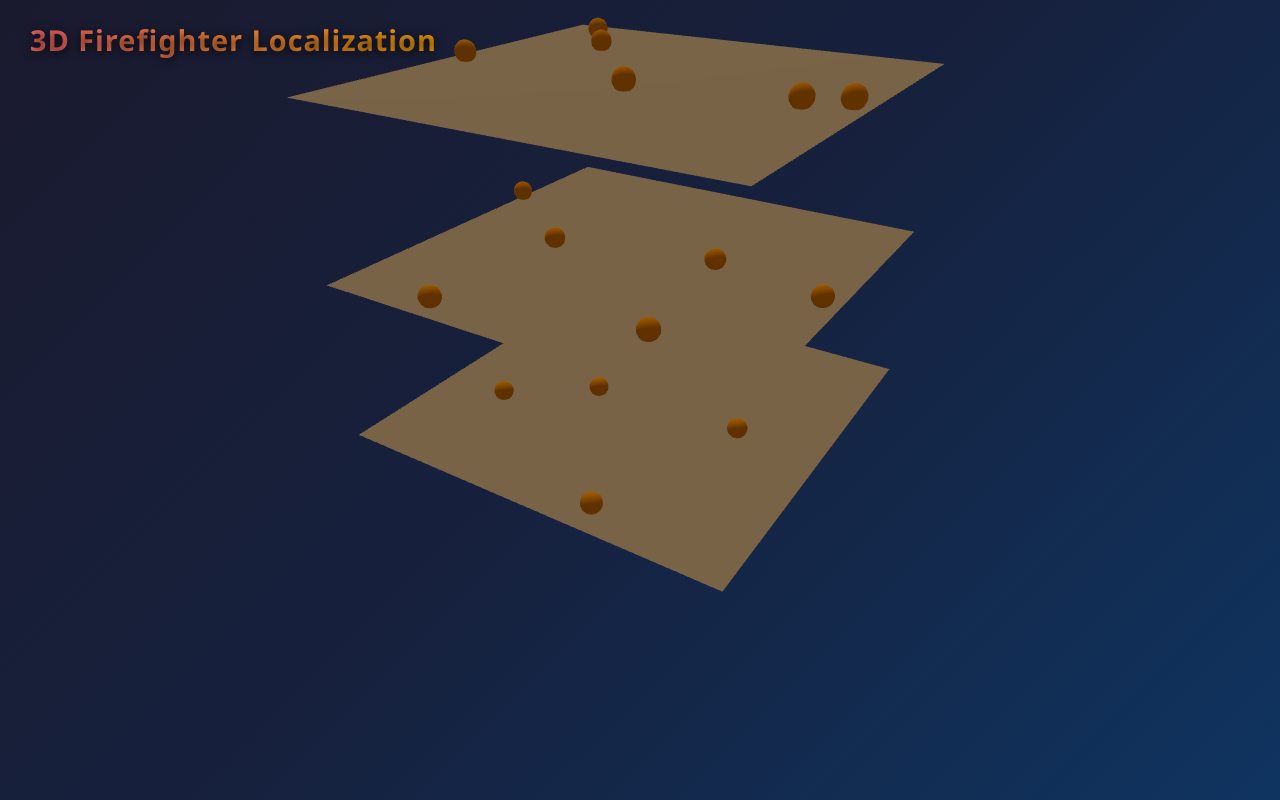
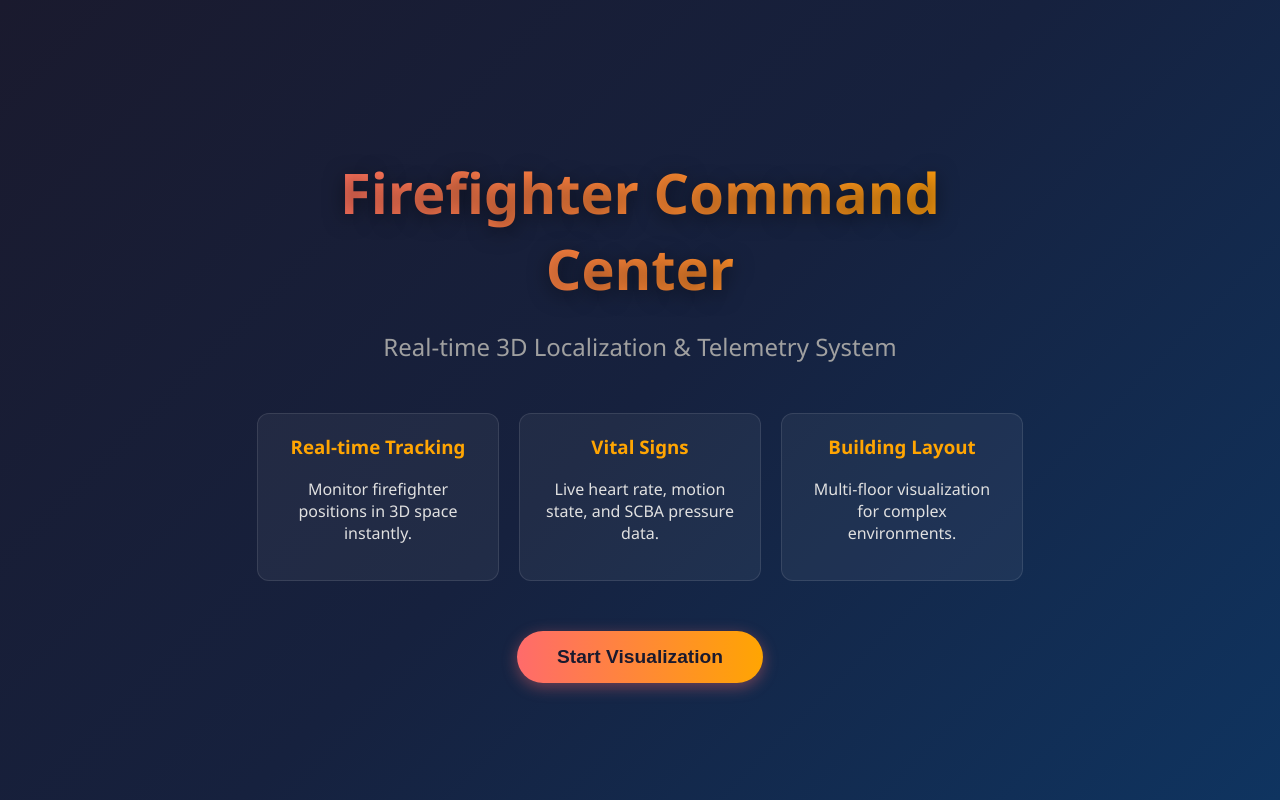
Before and after one commit to Biesiadziak/HackNation, a React (Vite) app: page / in a window 1280 px wide. Built offline with nearby package versions, Linux system fonts and the light colour scheme; no server answers.

Commit message:
test wykresu + niby dane z sim ale bez align

```diff
--- a/src/App.tsx
+++ b/src/App.tsx
@@ -1,34 +1,114 @@
 import { Canvas } from "@react-three/fiber";
-import { OrbitControls, Stars } from "@react-three/drei";
-import { useState } from "react";
+import { OrbitControls, Stars, AxesHelper, GridHelper } from "@react-three/drei";
+import { useState, useEffect } from "react";
 import Building from "./Building";
+import LandingPage from "./LandingPage";
 import "./index.css";
 
 export default function App() {
-  const [selected, setSelected] = useState<any>(null);
+  const [view, setView] = useState<'landing' | 'app'>('landing');
+  const [selectedId, setSelectedId] = useState<string | null>(null);
+  const [firefighters, setFirefighters] = useState<Record<string, any>>({});
+
+  // Calibration State
+  const [config, setConfig] = useState({
+    scale: 1,
+    swapYZ: false,
+    offsetX: 0,
+    offsetY: 0,
+    offsetZ: 0,
+    showSettings: false
+  });
+
+  useEffect(() => {
+    const ws = new WebSocket('wss://niesmiertelnik.replit.app/ws');
+
+    ws.onopen = () => console.log("Connected to WebSocket");
+    ws.onmessage = (event) => {
+        try {
+            const data = JSON.parse(event.data);
+            if (data.type === 'tag_telemetry') {
+                setFirefighters(prev => ({
+                    ...prev,
+                    [data.firefighter.id]: data
+                }));
+            }
+        } catch(e) { console.error(e); }
+    };
+
+    return () => ws.close();
+  }, []);
+
+  const selected = selectedId ? firefighters[selectedId] : null;
+
+  if (view === 'landing') {
+    return <LandingPage onStart={() => setView('app')} />;
+  }
 
   return (
     <div className="app-container">
+      <button className="back-button" onClick={() => setView('landing')}>
+        ← Go Back
+      </button>
+
+      <button
+        className="settings-button"
+        onClick={() => setConfig(p => ({...p, showSettings: !p.showSettings}))}
+      >
+        ⚙️ Settings
+      </button>
+
+      {config.showSettings && (
+        <div className="settings-panel">
+          <h3>Calibration</h3>
+          <label>
+            Scale: <input type="number" step="0.1" value={config.scale} onChange={e => setConfig({...config, scale: parseFloat(e.target.value)})} />
+          </label>
+          <label>
+            <input type="checkbox" checked={config.swapYZ} onChange={e => setConfig({...config, swapYZ: e.target.checked})} />
+            Swap Y/Z (Z-up input)
+          </label>
+          <div className="offset-inputs">
+            <label>Off X: <input type="number" value={config.offsetX} onChange={e => setConfig({...config, offsetX: parseFloat(e.target.value)})} /></label>
+            <label>Off Y: <input type="number" value={config.offsetY} onChange={e => setConfig({...config, offsetY: parseFloat(e.target.value)})} /></label>
+            <label>Off Z: <input type="number" value={config.offsetZ} onChange={e => setConfig({...config, offsetZ: parseFloat(e.target.value)})} /></label>
+          </div>
+        </div>
+      )}
+
       <h1 className="app-title">3D Firefighter Localization</h1>
 
       {/* --- 3D Scene --- */}
-      <Canvas camera={{ position: [10, 12, 16], fov: 50 }}>
+      <Canvas camera={{ position: [20, 30, 40], fov: 50 }}>
         <ambientLight intensity={0.4} />
         <pointLight position={[10, 10, 10]} intensity={1} />
         <directionalLight position={[-10, 20, -10]} intensity={0.5} />
 
-        <Building onSelect={setSelected} />
+        <axesHelper args={[5]} />
+        <gridHelper args={[100, 100]} />
+
+        <Building
+          firefighters={firefighters}
+          onSelect={setSelectedId}
+          config={config}
+        />
         <OrbitControls enablePan={true} enableZoom={true} enableRotate={true} maxPolarAngle={Math.PI / 2} />
       </Canvas>
 
       {/* --- UI Panel for firefighter vitals --- */}
       {selected && (
         <div className="info-panel">
-          <h2>Firefighter #{selected.id}</h2>
-          <p><strong>Heart Rate:</strong> <span>{selected.heartRate} bpm</span></p>
-          <p><strong>Temperature:</strong> <span>{selected.temp} °C</span></p>
-          <p><strong>O₂ Level:</strong> <span>{selected.oxygen}%</span></p>
-          <button onClick={() => setSelected(null)}>Close</button>
+          <h2>{selected.firefighter.name}</h2>
+          <p><strong>ID:</strong> <span>{selected.firefighter.id}</span></p>
+          <p><strong>Pos:</strong> <span>
+            {selected.x?.toFixed(1) ?? selected.position?.x?.toFixed(1)},
+            {selected.y?.toFixed(1) ?? selected.position?.y?.toFixed(1)},
+            {selected.z?.toFixed(1) ?? selected.position?.z?.toFixed(1)}
+          </span></p>
+          <p><strong>Heart Rate:</strong> <span>{selected.vitals?.heart_rate_bpm} bpm</span></p>
+          <p><strong>State:</strong> <span>{selected.vitals?.motion_state}</span></p>
+          <p><strong>SCBA:</strong> <span>{selected.scba?.cylinder_pressure_bar?.toFixed(0) ?? 'N/A'} bar</span></p>
+          <button onClick={() => setSelectedId(null)}>Close</button>
         </div>
       )}
     </div>
--- a/src/Building.tsx
+++ b/src/Building.tsx
@@ -1,10 +1,22 @@
 import { GroupProps } from "@react-three/fiber";
 import Firefighter from "./Firefighter";
 
-const FLOOR_SIZE = 10;
-const FLOOR_HEIGHT = 4;
+const FLOOR_SIZE = 50;
+const FLOOR_HEIGHT = 3.5;
 
-export default function Building({ onSelect }: { onSelect: (d: any) => void }) {
+interface BuildingProps {
+  onSelect: (id: string) => void;
+  firefighters: Record<string, any>;
+  config: {
+    scale: number;
+    swapYZ: boolean;
+    offsetX: number;
+    offsetY: number;
+    offsetZ: number;
+  };
+}
+
+export default function Building({ onSelect, firefighters, config }: BuildingProps) {
   const floors = [0, 1, 2];
 
   return (
@@ -16,20 +28,24 @@ export default function Building({ onSelect }: { onSelect: (d: any) => void }) {
           position={[0, i * FLOOR_HEIGHT, 0]}
         >
           <planeGeometry args={[FLOOR_SIZE, FLOOR_SIZE]} />
-          <meshStandardMaterial color="#d2b48c" side={2} />
+          <meshStandardMaterial
+            color="#d2b48c"
+            side={2}
+            transparent={true}
+            opacity={0.5}
+          />
+          <gridHelper args={[FLOOR_SIZE, 10]} rotation={[-Math.PI/2, 0, 0]} position={[0, 0, 0.1]} />
         </mesh>
       ))}
 
-      {floors.map((i) =>
-        [...Array(6)].map((_, j) => (
-          <Firefighter
-            key={`ff-${i}-${j}`}
-            floor={i}
-            id={`${i}-${j}`}
-            onSelect={onSelect}
-          />
-        ))
-      )}
+      {Object.values(firefighters).map((ff) => (
+        <Firefighter
+          key={ff.firefighter.id}
+          data={ff}
+          onSelect={() => onSelect(ff.firefighter.id)}
+          config={config}
+        />
+      ))}
     </group>
   );
 }
--- a/src/Firefighter.tsx
+++ b/src/Firefighter.tsx
@@ -1,64 +1,65 @@
+import { useRef } from "react";
+import * as THREE from "three";
 import { useFrame } from "@react-three/fiber";
-import { useRef, useState } from "react";
-import * as THREE from "three";
-
-const FLOOR_SIZE = 10;
-const FLOOR_HEIGHT = 4;
 
 export default function Firefighter({
-  id,
-  floor,
-  onSelect
+  data,
+  onSelect,
+  config
 }: {
-  id: string;
-  floor: number;
-  onSelect: (data: any) => void;
+  data: any;
+  onSelect: () => void;
+  config: {
+    scale: number;
+    swapYZ: boolean;
+    offsetX: number;
+    offsetY: number;
+    offsetZ: number;
+  };
 }) {
   const ref = useRef<THREE.Mesh>(null!);
 
-  // Random velocity
-  const vel = useRef(
-    new THREE.Vector3(
-      (Math.random() - 0.5) * 0.02,
-      0,
-      (Math.random() - 0.5) * 0.02
-    )
-  );
+  // Raw data
+  const rawX = typeof data.x === 'number' ? data.x : (data.position?.x ?? 0);
+  const rawY = typeof data.y === 'number' ? data.y : (data.position?.y ?? 0);
+  const rawZ = typeof data.z === 'number' ? data.z : (data.position?.z ?? 0);
 
-  // Initial position
-  const [position] = useState(() => [
-    (Math.random() - 0.5) * FLOOR_SIZE,
-    floor * FLOOR_HEIGHT + 0.2,
-    (Math.random() - 0.5) * FLOOR_SIZE
-  ] as [number, number, number]);
+  // Apply calibration
+  let x = rawX * config.scale;
+  let y = rawY * config.scale;
+  let z = rawZ * config.scale;
 
+  if (config.swapYZ) {
+    // If input is Z-up:
+    // Input X -> 3D X
+    // Input Y -> 3D Z (Depth)
+    // Input Z -> 3D Y (Height)
+    const tempY = y;
+    y = z;
+    z = tempY;
+  }
+
+  x += config.offsetX;
+  y += config.offsetY;
+  z += config.offsetZ;
+
+  // Smoothly interpolate position
   useFrame(() => {
-    if (!ref.current) return;
-    ref.current.position.add(vel.current);
-
-    // Bounce on edges
-    if (Math.abs(ref.current.position.x) > FLOOR_SIZE / 2)
-      vel.current.x *= -1;
-    if (Math.abs(ref.current.position.z) > FLOOR_SIZE / 2)
-      vel.current.z *= -1;
+    if (ref.current) {
+      ref.current.position.lerp(new THREE.Vector3(x, y, z), 0.1);
+    }
   });
-
-  const handleClick = () => {
-    onSelect({
-      id,
-      heartRate: Math.floor(70 + Math.random() * 30),
-      temp: (36 + Math.random() * 2).toFixed(1),
-      oxygen: Math.floor(80 + Math.random() * 20)
-    });
-  };
 
   return (
     <mesh
       ref={ref}
-      onClick={handleClick}
-      position={position}
+      position={[x, y, z]}
+      onClick={(e) => {
+        e.stopPropagation();
+        onSelect();
+      }}
     >
-      <sphereGeometry args={[0.25, 16, 16]} />
+      <sphereGeometry args={[0.4, 32, 32]} />
       <meshStandardMaterial color="orange" />
     </mesh>
   );
--- /dev/null
+++ b/src/LandingPage.tsx
@@ -0,0 +1,35 @@
+import "./index.css";
+
+interface LandingPageProps {
+  onStart: () => void;
+}
+
+export default function LandingPage({ onStart }: LandingPageProps) {
+  return (
+    <div className="landing-container">
+      <div className="landing-content">
+        <h1 className="landing-title">Firefighter Command Center</h1>
+        <p className="landing-subtitle">Real-time 3D Localization & Telemetry System</p>
+
+        <div className="landing-features">
+          <div className="feature-card">
+            <h3>Real-time Tracking</h3>
+            <p>Monitor firefighter positions in 3D space instantly.</p>
+          </div>
+          <div className="feature-card">
+            <h3>Vital Signs</h3>
+            <p>Live heart rate, motion state, and SCBA pressure data.</p>
+          </div>
+          <div className="feature-card">
+            <h3>Building Layout</h3>
+            <p>Multi-floor visualization for complex environments.</p>
+          </div>
+        </div>
+
+        <button className="start-button" onClick={onStart}>
+          Start Visualization
+        </button>
+      </div>
+    </div>
+  );
+}
--- a/src/index.css
+++ b/src/index.css
@@ -48,6 +48,177 @@ body {
 
 .info-panel h2 {
   margin-top: 0;
+  font-size: 1.4rem;
+  border-bottom: 1px solid rgba(255, 255, 255, 0.1);
+  padding-bottom: 10px;
+  margin-bottom: 15px;
+  color: #ffa502;
+}
+
+/* Landing Page Styles */
+.landing-container {
+  display: flex;
+  justify-content: center;
+  align-items: center;
+  height: 100vh;
+  width: 100vw;
+  text-align: center;
+  background: linear-gradient(135deg, #1a1a2e 0%, #16213e 50%, #0f3460 100%);
+}
+
+.landing-content {
+  max-width: 800px;
+  padding: 40px;
+}
+
+.landing-title {
+  font-size: 3.5rem;
+  margin-bottom: 10px;
+  background: linear-gradient(90deg, #ff6b6b, #ffa502);
+  -webkit-background-clip: text;
+  -webkit-text-fill-color: transparent;
+  text-shadow: 0 4px 20px rgba(0,0,0,0.5);
+}
+
+.landing-subtitle {
+  font-size: 1.5rem;
+  color: #a0a0a0;
+  margin-bottom: 50px;
+}
+
+.landing-features {
+  display: flex;
+  gap: 20px;
+  justify-content: center;
+  margin-bottom: 50px;
+}
+
+.feature-card {
+  background: rgba(255, 255, 255, 0.05);
+  padding: 20px;
+  border-radius: 12px;
+  border: 1px solid rgba(255, 255, 255, 0.1);
+  width: 200px;
+  transition: transform 0.2s;
+}
+
+.feature-card:hover {
+  transform: translateY(-5px);
+  background: rgba(255, 255, 255, 0.08);
+}
+
+.feature-card h3 {
+  color: #ffa502;
+  margin-top: 0;
+}
+
+.start-button {
+  background: linear-gradient(90deg, #ff6b6b, #ffa502);
+  border: none;
+  padding: 15px 40px;
+  font-size: 1.2rem;
+  font-weight: bold;
+  color: #1a1a2e;
+  border-radius: 30px;
+  cursor: pointer;
+  transition: transform 0.2s, box-shadow 0.2s;
+  box-shadow: 0 4px 15px rgba(255, 107, 107, 0.4);
+}
+
+.start-button:hover {
+  transform: scale(1.05);
+  box-shadow: 0 6px 20px rgba(255, 107, 107, 0.6);
+}
+
+.back-button {
+  position: absolute;
+  top: 20px;
+  right: 30px;
+  background: rgba(255, 255, 255, 0.1);
+  border: 1px solid rgba(255, 255, 255, 0.2);
+  color: #fff;
+  padding: 8px 16px;
+  border-radius: 8px;
+  cursor: pointer;
+  z-index: 20;
+  transition: background 0.2s;
+}
+
+.back-button:hover {
+  background: rgba(255, 255, 255, 0.2);
+}
+
+.settings-button {
+  position: absolute;
+  top: 20px;
+  right: 140px;
+  background: rgba(255, 255, 255, 0.1);
+  border: 1px solid rgba(255, 255, 255, 0.2);
+  color: #fff;
+  padding: 8px 16px;
+  border-radius: 8px;
+  cursor: pointer;
+  z-index: 20;
+  transition: background 0.2s;
+}
+
+.settings-button:hover {
+  background: rgba(255, 255, 255, 0.2);
+}
+
+.settings-panel {
+  position: absolute;
+  top: 70px;
+  right: 30px;
+  background: rgba(20, 20, 20, 0.95);
+  padding: 20px;
+  border-radius: 12px;
+  border: 1px solid rgba(255, 255, 255, 0.1);
+  color: #f0f0f0;
+  z-index: 30;
+  width: 250px;
+  box-shadow: 0 8px 32px rgba(0,0,0,0.5);
+}
+
+.settings-panel h3 {
+  margin-top: 0;
+  color: #ffa502;
+  border-bottom: 1px solid rgba(255,255,255,0.1);
+  padding-bottom: 10px;
+}
+
+.settings-panel label {
+  display: block;
+  margin: 10px 0;
+  font-size: 0.9rem;
+}
+
+.settings-panel input[type="number"] {
+  background: rgba(255,255,255,0.1);
+  border: 1px solid rgba(255,255,255,0.2);
+  color: white;
+  padding: 4px 8px;
+  border-radius: 4px;
+  width: 60px;
+  margin-left: 10px;
+}
+
+.offset-inputs {
+  display: grid;
+  grid-template-columns: 1fr;
+  gap: 5px;
+  margin-top: 10px;
+  background: rgba(255,255,255,0.05);
+  padding: 10px;
+  border-radius: 8px;
+}
+
+.offset-inputs label {
+  display: flex;
+  justify-content: space-between;
+  align-items: center;
+  margin: 2px 0;
+}
   font-size: 1.3rem;
   border-bottom: 1px solid rgba(255, 255, 255, 0.15);
   padding-bottom: 12px;
```
Also changed, not shown: 1 other file (tests, documents, lock files or other folders).
